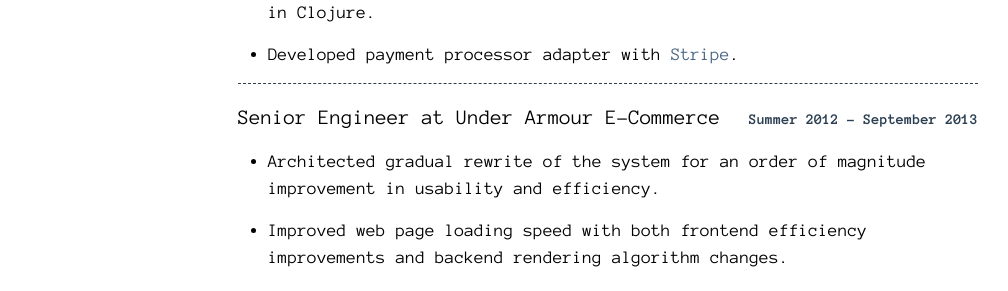
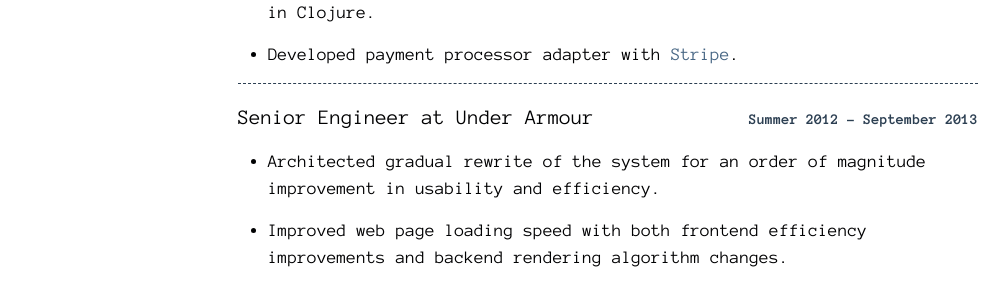
Before and after one commit to yanatan16/joneisen.works, a Jekyll site: the page built from resume.html, in a window 1280 px wide and 900 px high, scrolled down 1229 px. Shown: the part 153-444 px from the top of the window, without its empty margins (32-1040 px from the left). Built offline with Jekyll 4.4.1, drawn with Linux system fonts in a browser that asks for light colours; nearby versions of some CDN libraries.

Commit message:
remove ecommerce jank on print

```diff
--- a/_data/resume.yaml
+++ b/_data/resume.yaml
@@ -70,7 +70,7 @@ timeline:
   - "Developed various frontend applications including [main Rafflecopter widget](http://rafflecopter.com/tour) in browser javascript and unreleased UI improvements with reagent in Clojure."
   - "Developed payment processor adapter with [Stripe](https://stripe.com/)."
 
-- title: Senior Engineer at Under Armour E-Commerce
+- title: Senior Engineer at Under Armour
   dates: Summer 2012 - September 2013
   descriptions:
   - "Architected gradual rewrite of the system for an order of magnitude improvement in usability and efficiency."
```
